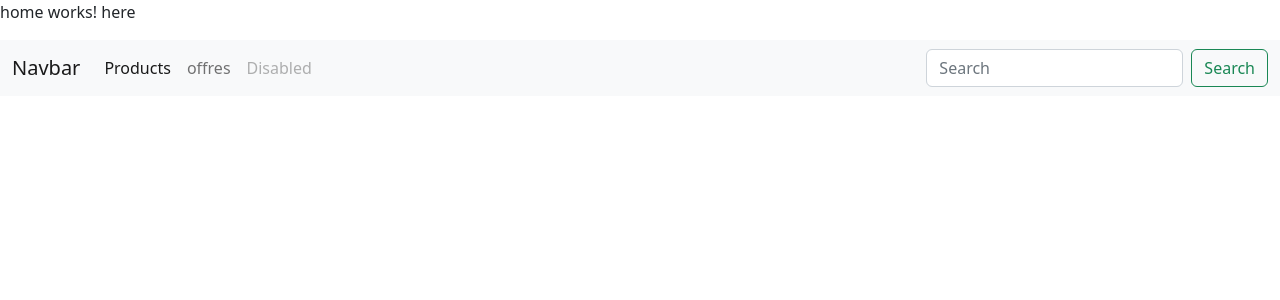
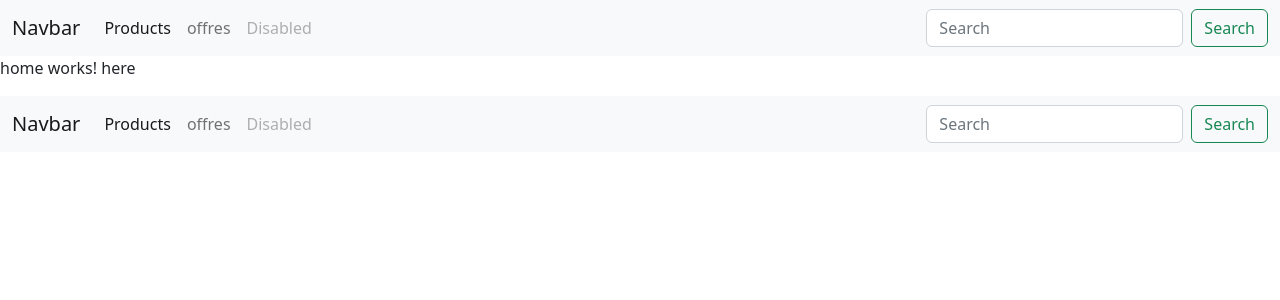
Before and after one commit to mahdi221B/Angular-E-CommerceWebSite, an Angular app: page /home in a window 1280 px wide. Shown: the top 300 px of the page. Built offline with nearby package versions, Linux system fonts and the light colour scheme.

Commit message:
Implémentation d’un système de navigation 0.1

```diff
--- a/src/app/app.component.html
+++ b/src/app/app.component.html
@@ -1 +1,2 @@
+<app-nav-bar></app-nav-bar>
 <router-outlet></router-outlet>
```
